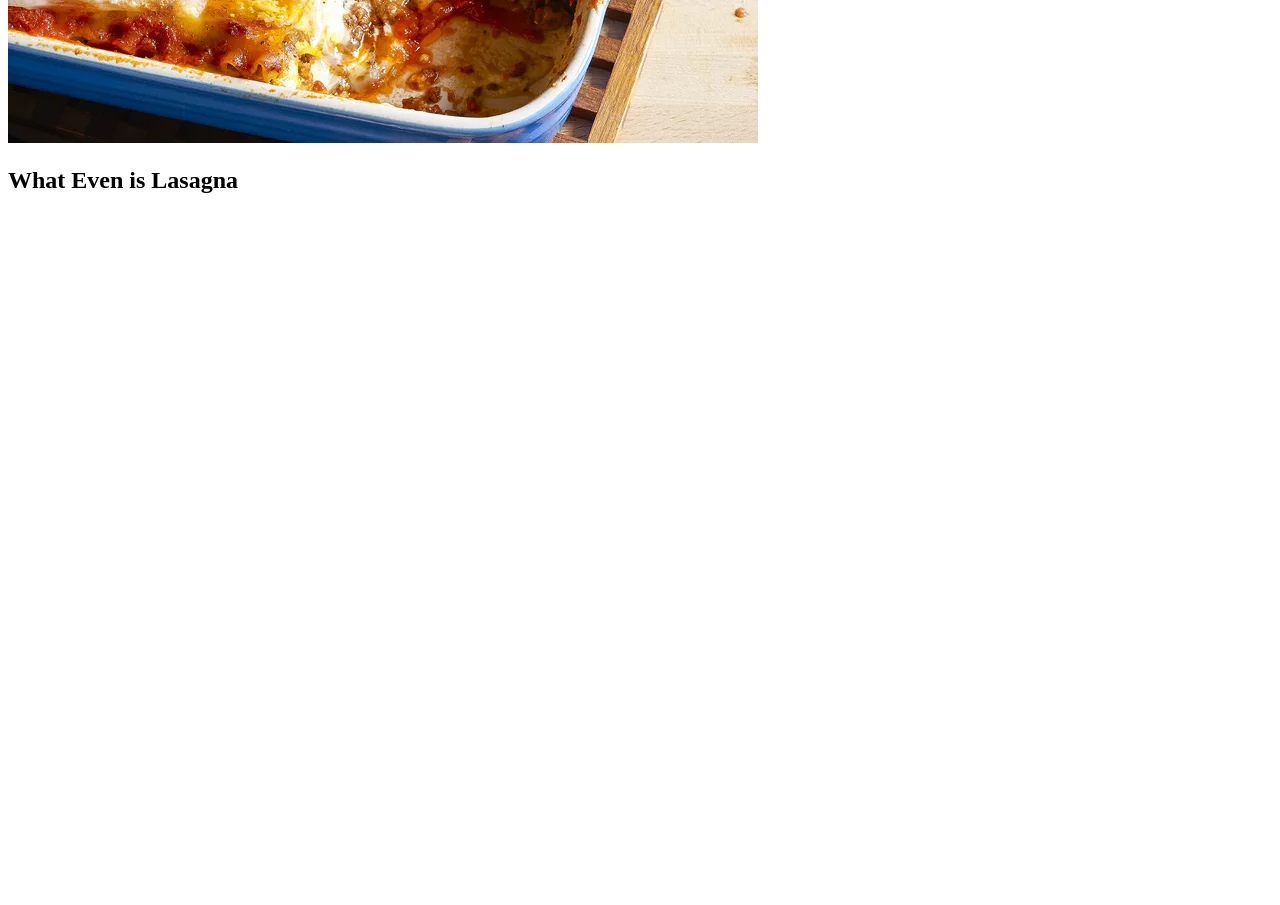
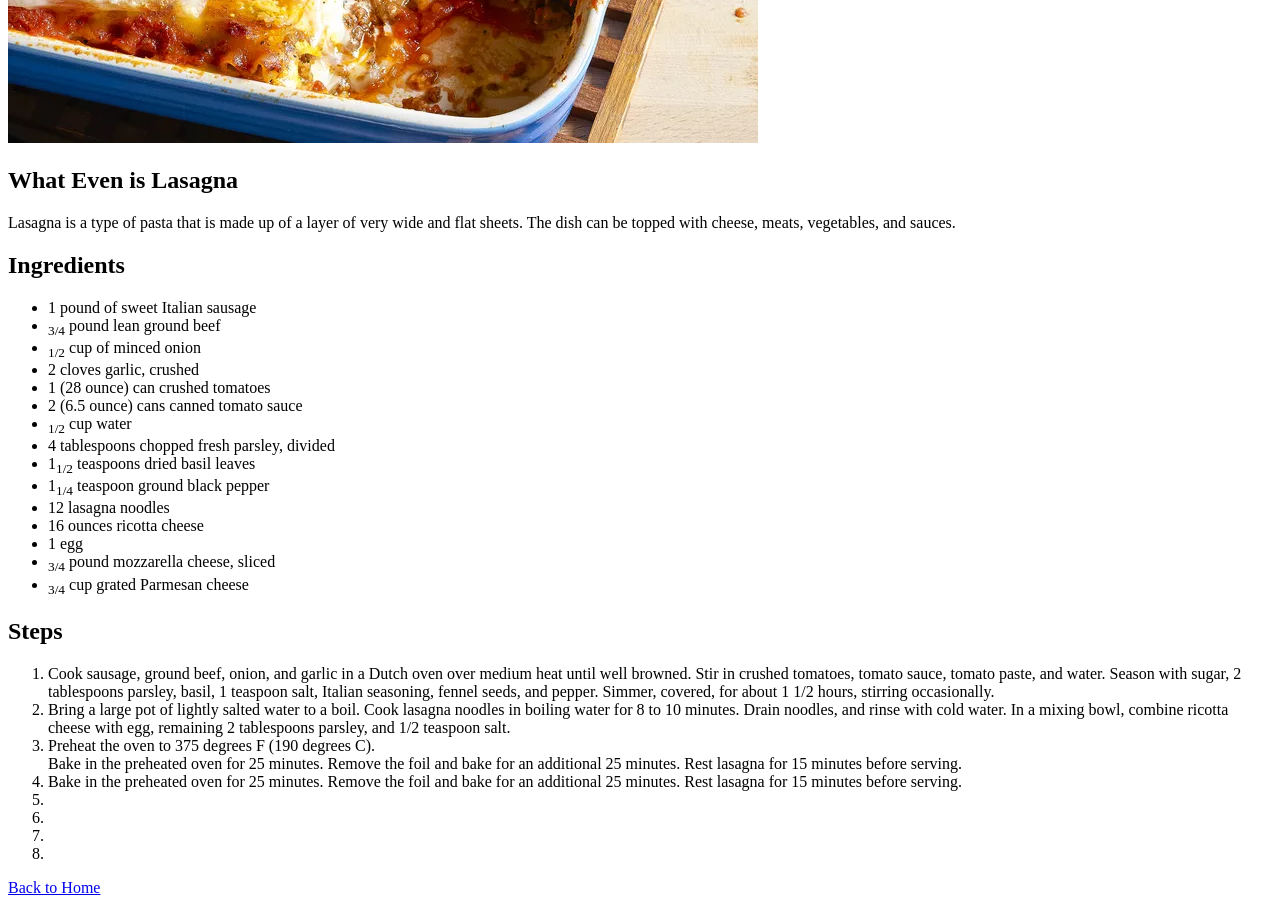
Before and after one commit to EdoDev555/odin-recipes, a plain HTML site: page recipes/lasagna.html in a window 1280 px wide. Shown: the part 500-1405 px from the top of the page. Before the commit the page ends 800 px from the top, so only its background shows below. Drawn offline with Linux system fonts and the light colour scheme.

```diff
--- a/recipes/lasagna.html
+++ b/recipes/lasagna.html
@@ -10,12 +10,41 @@
 
 <img src="../images/Lasanga.webp" alt="Lasagna">
 <h2>What Even is Lasagna</h2>
+<p>Lasagna is a type of pasta that is made up of a layer of very wide and flat sheets. The dish can be topped with cheese, meats, vegetables, and sauces.</p>
+
+<h2>Ingredients</h2>
+<ul>
+    <li>1 pound of sweet Italian sausage</li>
+    <li><sub>3/4</sub> pound lean ground beef</li>
+    <li><sub>1/2</sub> cup of minced onion</li>
+    <li>2 cloves garlic, crushed</li>
+    <li>1 (28 ounce) can crushed tomatoes</li>
+    <li>2 (6.5 ounce) cans canned tomato sauce</li>
+    <li><sub>1/2</sub> cup water</li>
+    <li>4 tablespoons chopped fresh parsley, divided</li>
+    <li>1<sub>1/2</sub> teaspoons dried basil leaves</li>
+    <li>1<sub>1/4</sub> teaspoon ground black pepper</li>
+    <li>12 lasagna noodles</li>
+    <li>16 ounces ricotta cheese</li>
+    <li>1 egg</li>
+    <li><sub>3/4</sub> pound mozzarella cheese, sliced</li>
+    <li><sub>3/4</sub> cup grated Parmesan cheese</li>
+</ul>
+<h2>Steps</h2>
+<ol>
+    <li>Cook sausage, ground beef, onion, and garlic in a Dutch oven over medium heat until well browned. Stir in crushed tomatoes, tomato sauce, tomato paste, and water. Season with sugar, 2 tablespoons parsley, basil, 1 teaspoon salt, Italian seasoning, fennel seeds, and pepper. Simmer, covered, for about 1 1/2 hours, stirring occasionally. </li>
+    <li>Bring a large pot of lightly salted water to a boil. Cook lasagna noodles in boiling water for 8 to 10 minutes. Drain noodles, and rinse with cold water. In a mixing bowl, combine ricotta cheese with egg, remaining 2 tablespoons parsley, and 1/2 teaspoon salt. </li>
+    <li> Preheat the oven to 375 degrees F (190 degrees C). </li>
+ Bake in the preheated oven for 25 minutes. Remove the foil and bake for an additional 25 minutes. Rest lasagna for 15 minutes before serving.
+    <li> Bake in the preheated oven for 25 minutes. Remove the foil and bake for an additional 25 minutes. Rest lasagna for 15 minutes before serving. </li>
+    <li></li>
+    <li></li>
+    <li></li>
+    <li></li>
+</ol>
 
 
-<!--image of finished dish under h1
-    description heading with aparagraph descripting the recipe
-ingredients unordered list
-steps ordered list
-then add more recipes alater-->
+<footer><a href="../index.html">Back to Home</a></footer>
+
 </body>
 </html>
```
Also changed, not shown: recipes/clam-chowder.html (+46 -0 lines), recipes/fried-rice.html (+44 -0 lines).
